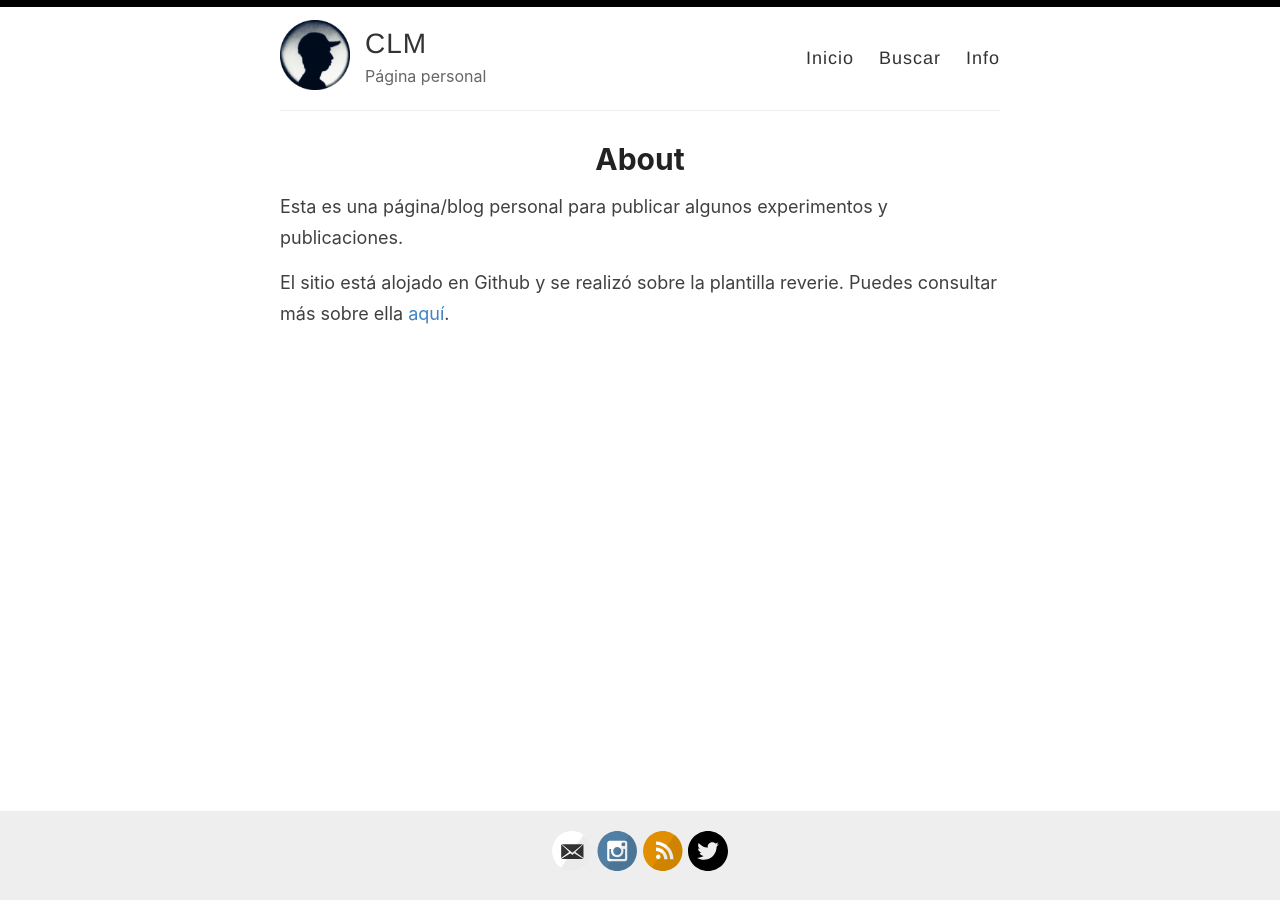
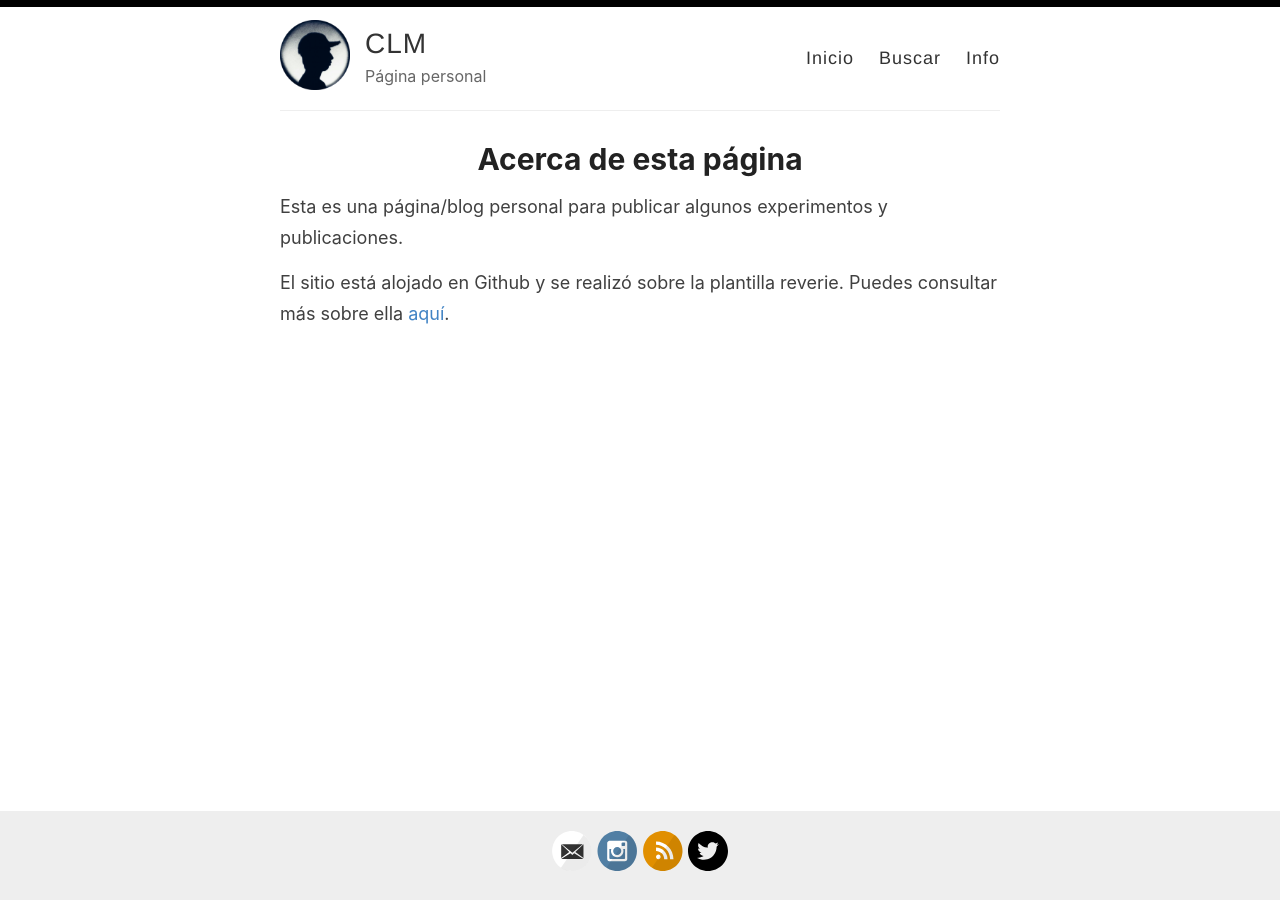
Before and after one commit to carloslucmat/reverie-clm, a Jekyll site: the page built from _pages/about.md, in a window 1280 px wide. Built offline with Jekyll 4.4.1, drawn with Linux system fonts in a browser that asks for light colours.

Commit message:
acerca de

```diff
--- a/_pages/about.md
+++ b/_pages/about.md
@@ -1,6 +1,6 @@
 ---
 layout: page
-title: About
+title: Acerca de esta página
 permalink: /about/
 ---
 
```
